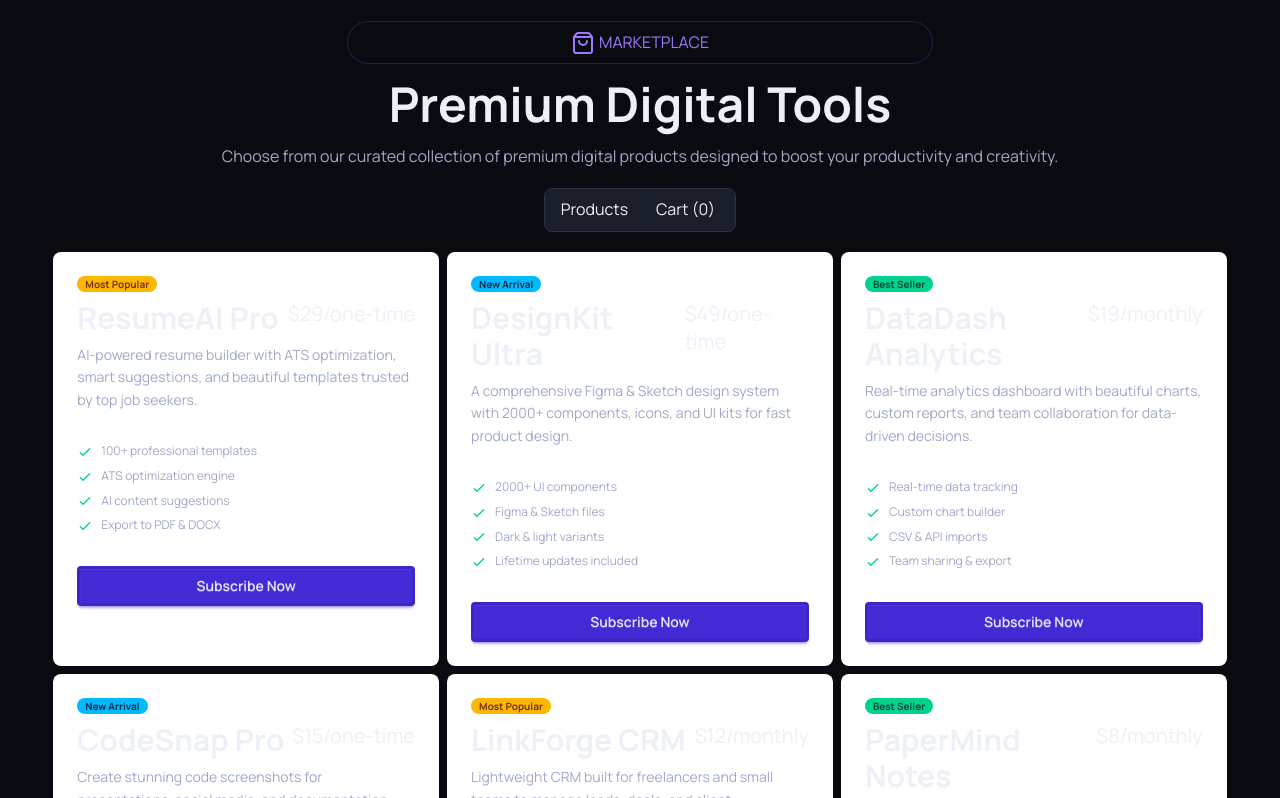
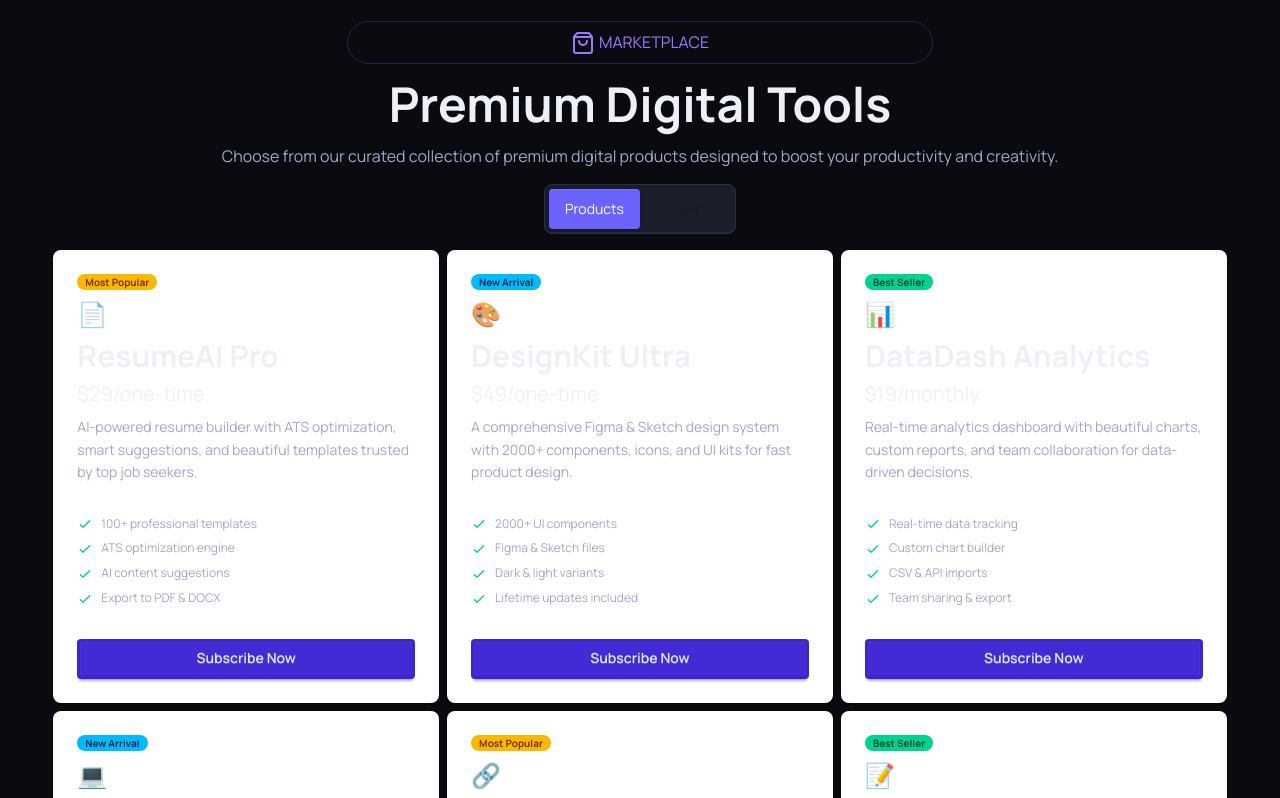
Before and after one commit to nusratjahan7/digitools-web, a React (Vite) app: page / in a window 1280 px wide. Shown: the part 847-1645 px from the top of the page. Built offline with nearby package versions, Linux system fonts and the light colour scheme.

Commit message:
Implementing Model and Cart Tabs & Displaying Data in Cart Component

```diff
--- a/src/App.jsx
+++ b/src/App.jsx
@@ -1,20 +1,26 @@
-import { Suspense } from 'react'
+import { useState, useEffect } from 'react'
 import './App.css'
 import Banner from './Components/Banner/Banner'
 import Models from './Components/Models/Models'
 
 import Navbar from './Components/Navbar/Navbar'
 import Stats from './Components/Stats/Stats'
+import Cart from './Components/Cart/Cart'
 
-const getModels = async () => {
-  const res = fetch("/public/models.json")
-  return (await res).json()
-}
+import ModelHeder from './Components/Models/ModelHeder'
+
 
 function App() {
+const [models, setModels] = useState([]);
 
- const modelsPromise = getModels()
+useEffect(() => {
+  fetch("/models.json")
+    .then(res => res.json())
+    .then(data => setModels(data));
+}, []);
 
+const [activeTab, setActiveTab] = useState("products");
+const [carts, setCarts] = useState([])
   return (
     <>
           <header>
@@ -23,10 +29,29 @@
           <main>
             <Banner></Banner>
             <Stats></Stats>
+           <section className='w-11/12 mx-auto pb-16 '>
+           <ModelHeder></ModelHeder>
 
-            <Suspense>
-            <Models modelsPromise={modelsPromise}></Models>
-            </Suspense>
+            <div className="tabs tabs-box bg-(--surface) border border-(--border) w-48 mx-auto my-4">
+            <input type="radio" name="my_tabs_1" className={`tab flex-1  ${
+          activeTab === "products" ? "[--tab-bg:var(--accent)] text-white" : ""}`} aria-label="Products"
+             onClick={() => setActiveTab("products")}
+            defaultChecked />
+            <input type="radio" name="my_tabs_1" className={`tab flex-1 ${
+          activeTab === "cart" ? "[--tab-bg:var(--accent)] text-white" : ""
+        }`} aria-label="Cart"
+            onClick={() => setActiveTab("cart")} />
+        </div>
+
+        {
+          activeTab === "products" && <Models  models={models}  carts={carts} setCarts={setCarts}></Models>
+        }
+        {
+          activeTab === "cart" && <Cart carts={carts} setCarts={setCarts}></Cart>
+        }
+
+           </section>
+
           </main>
     </>
   )
--- /dev/null
+++ b/src/Components/Cart/Cart.jsx
@@ -0,0 +1,90 @@
+import { ShoppingCart, X } from 'lucide-react';
+import React from 'react';
+
+const Cart = ({carts, setCarts}) => {
+    const totalPrice = carts.reduce((sum, item) => sum + item.price, 0);
+    const handlePayment = () => {
+        setCarts([])
+    }
+   return (
+    <div className='pt-7'>
+      <h1 className='text-2xl font-bold mb-4'>Your Cart</h1>
+
+      {carts.length === 0 ? (
+        <div className="flex justify-center items-center bg-(--surface) border border-(--border) rounded-2xl p-8">
+      <div className="text-center max-w-md w-full">
+        <div className="mb-6 flex items-center justify-center ">
+            <ShoppingCart className="w-20 h-20"/>
+        </div>
+        <h2 className="text-2xl font-semibold text-white mb-3">
+          Your cart is empty.
+        </h2>
+
+        <p className="text-(--text2) mb-8 leading-relaxed">
+          Browse products and add items to get started.
+        </p>
+
+        <button
+          onClick={() => window.location.href = '/products'}
+          className="bg-(--accent)  text-white font-medium py-3 px-6 rounded-lg transition-all duration-300 hover:scale-105 active:scale-95"
+        >
+          Browse Products
+        </button>
+      </div>
+    </div>
+      ) : (
+        <>
+          {/* Cart Items */}
+          {carts.map(cart => (
+            <div
+              key={cart.id}
+              className='flex justify-between items-center bg-(--surface) border border-(--border) p-4 rounded-2xl mb-2'
+            >
+              <div className='flex items-center gap-4'>
+                <div className='bg-(--bg2) p-2 rounded-2xl border
+                 border-(--border)'>
+                  <p className='text-3xl'>{cart.icon}</p>
+                </div>
+
+                <div>
+                  <h2 className='text-2xl font-bold'>{cart.name}</h2>
+                  <span className='text-sm text-(--text2)'>
+                    ${cart.price}/{cart.period}
+                  </span>
+                </div>
+              </div>
+
+              <div>
+                <button
+                  className='btn btn-outline btn-error font-semibold border flex items-center gap-2'
+                  onClick={() =>
+                    setCarts(carts.filter(c => c.id !== cart.id))
+                  }
+                >
+                  <X className='w-5 h-5' /> <span className='hidden sm:block'>Remove</span>
+                </button>
+              </div>
+            </div>
+          ))}
+
+          {/* Total Section */}
+          <div className='mt-4 bg-(--surface) border border-(--border) p-5 rounded-2xl'>
+            <div className='flex justify-between'>
+              <h1 className='text-xl font-bold text-(--text2)'>Total Amount</h1>
+              <p className='text-2xl font-bold'>${totalPrice}</p>
+            </div>
+
+            <button
+              onClick={handlePayment}
+              className='btn w-full mt-4 bg-(--accent) py-6'
+            >
+              Proceed to Checkout
+            </button>
+          </div>
+        </>
+      )}
+    </div>
+  );
+};
+
+export default Cart;
--- /dev/null
+++ b/src/Components/Models/ModelHeder.jsx
@@ -0,0 +1,14 @@
+import { ShoppingBag } from 'lucide-react';
+import React from 'react';
+
+const ModelHeder = () => {
+    return (
+        <div className='section-header text-center space-y-4'>
+                <div className='inline-flex gap-1 items-center justify-center bg-[ rgba(108,99,255,0.1)] border border-[rgba(108,99,255,0.25)] rounded-full w-1/2 py-2 text-(--accent2) uppercase'><ShoppingBag></ShoppingBag> Marketplace</div>
+                <h1 className='text-5xl font-bold'>Premium Digital Tools</h1>
+                <p className='text-base w-11/12 mx-auto text-(--text2)'>Choose from our curated collection of premium digital products designed to boost your productivity and creativity.</p>
+            </div>
+    );
+};
+
+export default ModelHeder;
--- a/src/Components/Models/Models.jsx
+++ b/src/Components/Models/Models.jsx
@@ -1,38 +1,24 @@
-import { Key, ShoppingBag } from 'lucide-react';
-import React, { use } from 'react';
-import PricingFeatures from './PricingFeatures';
-import PricingCard from './ModelsCard';
+import React from 'react';
 import ModelsCard from './ModelsCard';
 
-const Models = ({modelsPromise}) => {
-    const models = use(modelsPromise);
+const Models = ({ models, carts, setCarts }) => {
+
 
     return (
-        <div>
-             <section className='w-11/12 mx-auto pb-16 '>
-            <div className='section-header text-center space-y-4'>
-                <div className='inline-flex gap-1 items-center justify-center bg-[ rgba(108,99,255,0.1)] border border-[rgba(108,99,255,0.25)] rounded-full w-1/2 py-2 text-(--accent2) uppercase'><ShoppingBag></ShoppingBag> Marketplace</div>
-                <h1 className='text-5xl font-bold'>Premium Digital Tools</h1>
-                <p className='text-base w-11/12 mx-auto text-(--text2)'>Choose from our curated collection of premium digital products designed to boost your productivity and creativity.</p>
-            </div>
-            <div className='flex items-center justify-center gap-4 my-5 bg-(--surface) border border-(--border) rounded-lg w-48 px-3 py-2 mx-auto'>
-                <button className='flex-1'>Products</button>
-                <button className='flex-1'>Cart (<span id='cartCount'>0</span>)</button>
-            </div>
 
         <div className='grid grid-cols-1 sm:grid-cols-2 md:grid-cols-3 gap-2'>
             {
                 models.map(model =>
                    <ModelsCard
                    key={model.id}
-                   model={model}>
+                   model={model}
+                   carts={carts}
+                   setCarts={setCarts}>
                    </ModelsCard>
                 )
             }
         </div>
 
-        </section>
-        </div>
     );
 };
 
--- a/src/Components/Models/ModelsCard.jsx
+++ b/src/Components/Models/ModelsCard.jsx
@@ -1,8 +1,8 @@
 import React, { useState } from 'react';
 import PricingFeatures from './PricingFeatures';
 
-const ModelsCard = ({model}) => {
-     const {name, price, period, description, features, tagType} = model;
+const ModelsCard = ({model, carts, setCarts}) => {
+     const {name, price, period, description, features, tagType, icon} = model;
 
      const badgeStyle = {
         new: { text: "New Arrival", className: "badge-info " },
@@ -15,6 +15,7 @@
 const [isSubscribe, setIsSubscribe] = useState(false);
 const handleSubscription = () => {
     setIsSubscribe(true)
+    setCarts([...carts, model])
 }
 
     return (
@@ -26,7 +27,8 @@
                 {currentStyle.text}
              </span>
          }
-            <div className="flex justify-between">
+         <p className='text-2xl'>{icon}</p>
+            <div className="flex flex-col gap-1.5">
               <h2 className="text-3xl font-bold">{name}</h2>
       <span className="text-xl">${price}/{period}</span>
      </div>
```
